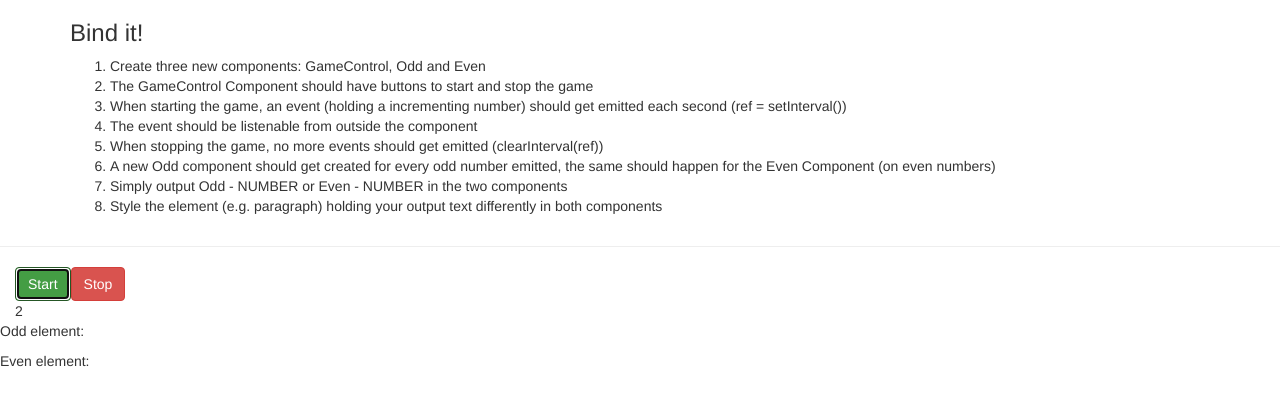
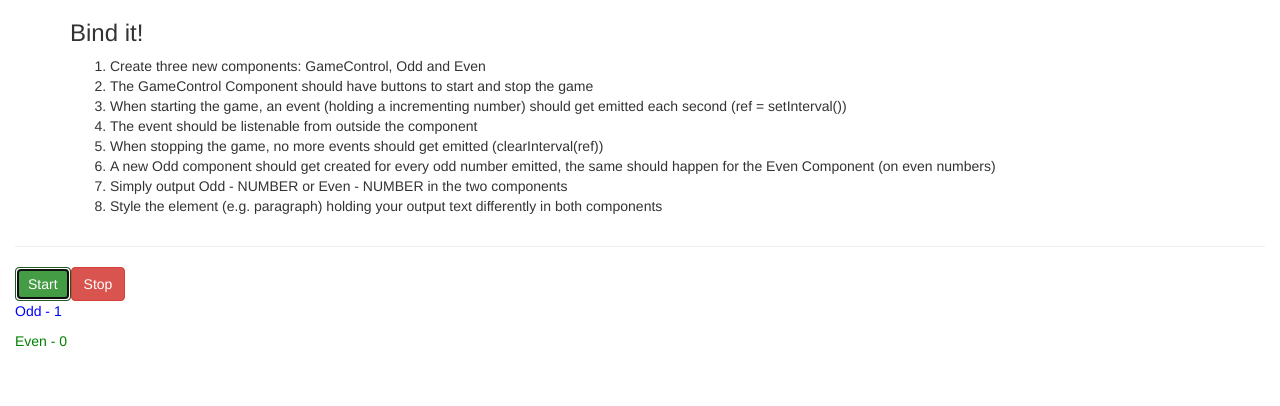
Before and after one commit to juanlvo/cmp-databinding-assignment-start, an Angular app: page / in a window 1280 px wide. Both pictures are taken after a click on the button "Start". Shown: the top 406 px of the page. Built offline with nearby package versions, Linux system fonts and the light colour scheme.

Commit message:
feat: final solution

```diff
--- a/src/app/app.component.html
+++ b/src/app/app.component.html
@@ -15,11 +15,17 @@
     </div>
   </div>
 </div>
-<hr>
-<div class="row">
-  <div class="col-xs-12">
-    <app-game-control (runningGame)="onRunningGame()"></app-game-control>
+<div class="col-xs-12">
+  <hr>
+  <div class="row">
+    <div class="col-xs-12">
+      <app-game-control (runningGame)="onRunningGame($event)"></app-game-control>
+    </div>
+  </div>
+  <div class="row">
+    <div class="col-xs-12">
+      <app-odd *ngFor="let oddNumber of oddNumbers" [number]="oddNumber"></app-odd>
+      <app-even *ngFor="let evenNumber of evenNumbers" [number]="evenNumber"></app-even>
+    </div>
   </div>
 </div>
-<app-odd></app-odd>
-<app-even></app-even>
--- a/src/app/app.component.ts
+++ b/src/app/app.component.ts
@@ -6,14 +6,15 @@ import { Component, ViewChild, ElementRef, SimpleChanges } from '@angular/core';
   styleUrls: ['./app.component.css']
 })
 export class AppComponent {
-  @ViewChild('countNumber') count: ElementRef;
+  oddNumbers: number[] = [];
+  evenNumbers: number[] = [];
 
   onRunningGame(firedNumber: number) {
-    console.log(firedNumber);
+    if (firedNumber % 2 === 0) {
+      this.evenNumbers.push(firedNumber);
+    } else {
+      this.oddNumbers.push(firedNumber);
+    }
   }
 
-  ngOnChanges(changes: SimpleChanges) {
-    console.log('in app controler the count is: '+this.count);
-   }
-
 }
--- a/src/app/even/even.component.css
+++ b/src/app/even/even.component.css
@@ -0,0 +1,3 @@
+p {
+    color: green;
+}
--- a/src/app/even/even.component.html
+++ b/src/app/even/even.component.html
@@ -1,3 +1 @@
-<p>
-  Even element: {{ even }}
-</p>
+<p>Even - {{ number }}</p>
--- a/src/app/even/even.component.ts
+++ b/src/app/even/even.component.ts
@@ -1,4 +1,4 @@
-import { Component, OnInit } from '@angular/core';
+import { Component, OnInit, Input } from '@angular/core';
 
 @Component({
   selector: 'app-even',
@@ -6,6 +6,7 @@ import { Component, OnInit } from '@angular/core';
   styleUrls: ['./even.component.css']
 })
 export class EvenComponent implements OnInit {
+  @Input() number: number;
 
   constructor() { }
 
--- a/src/app/game-control/game-control.component.html
+++ b/src/app/game-control/game-control.component.html
@@ -1,7 +1,2 @@
-<div class="col-xs-12">
-  <button class="btn btn-success" (click)="startTheGame()">Start</button>
-  <button class="btn btn-danger" (click)="stopTheGame()">Stop</button>
-</div>
-<div class="col-xs-12" #countNumber>
-  {{ count }}
-</div>
+ <button class="btn btn-success" (click)="startTheGame()">Start</button>
+ <button class="btn btn-danger" (click)="stopTheGame()">Stop</button>
--- a/src/app/game-control/game-control.component.ts
+++ b/src/app/game-control/game-control.component.ts
@@ -6,7 +6,7 @@ import { Component, OnInit, Output, EventEmitter} from '@angular/core';
   styleUrls: ['./game-control.component.css']
 })
 export class GameControlComponent implements OnInit {
-  @Output() runningGame = new EventEmitter<{i: number}>();
+  @Output() runningGame = new EventEmitter<number>();
   count: number;
   theInterval: any;
   constructor() { }
@@ -17,8 +17,7 @@ export class GameControlComponent implements OnInit {
 
   startTheGame() {
     this.theInterval = setInterval(() => {
-      this.runningGame.emit({ i: this.count++});
-      //console.log(this.count);
+      this.runningGame.emit(this.count++);
     },
     1000);
   }
--- a/src/app/odd/odd.component.css
+++ b/src/app/odd/odd.component.css
@@ -0,0 +1,3 @@
+p {
+    color: blue;
+}
--- a/src/app/odd/odd.component.html
+++ b/src/app/odd/odd.component.html
@@ -1,3 +1 @@
-<p>
-  Odd element: {{ odd }}
-</p>
+<p>Odd - {{ number }}</p>
--- a/src/app/odd/odd.component.ts
+++ b/src/app/odd/odd.component.ts
@@ -6,7 +6,7 @@ import { Component, OnInit, Input } from '@angular/core';
   styleUrls: ['./odd.component.css']
 })
 export class OddComponent implements OnInit {
-  @Input() count: number;
+  @Input() number: number;
   constructor() { }
 
   ngOnInit() {
```
